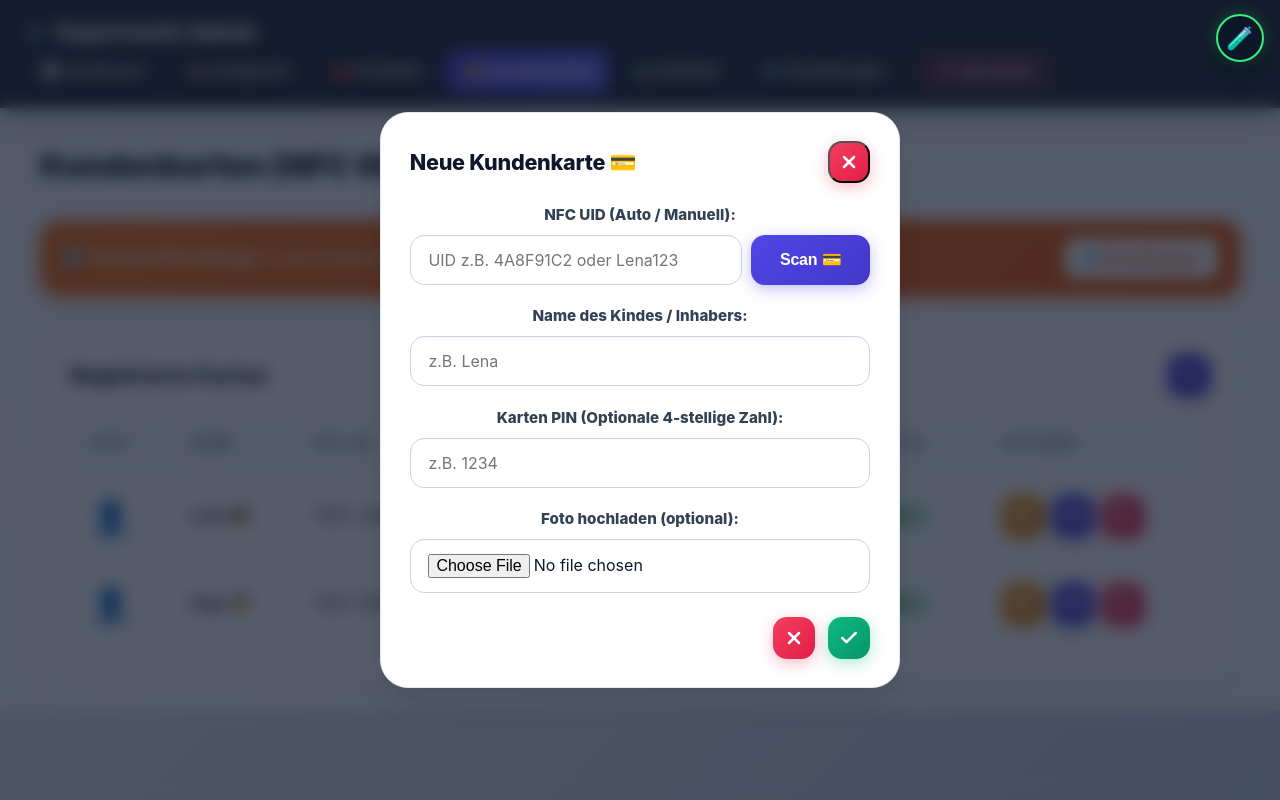
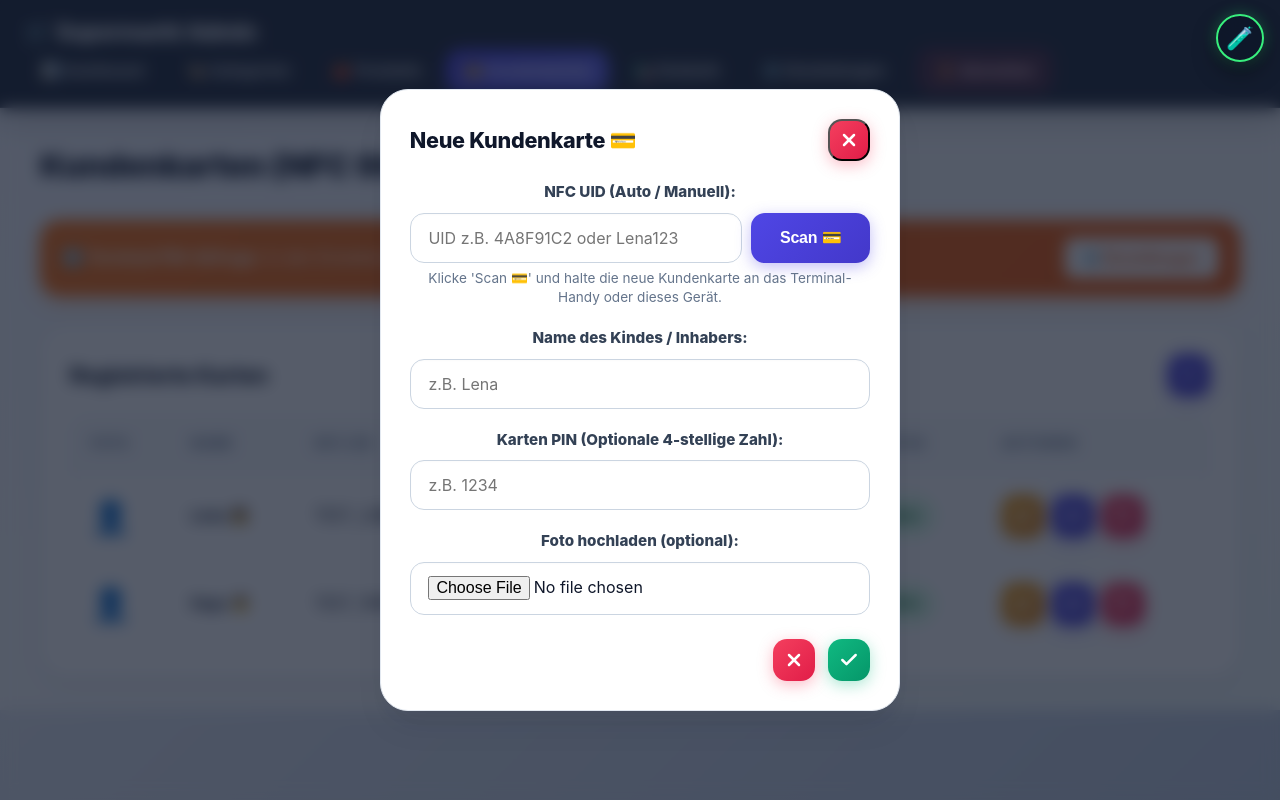
Before and after one commit to Ayakashi97/kids-supermarket, a Flask app: page /admin/cards in a window 1280 px wide, after a click on "Neue Karte registrieren". Run offline with Flask 3, Linux system fonts and the light colour scheme; the visitor is signed in with stand-in values (Sample User, id 1); some libraries are stand-ins or nearby versions.

Commit message:
docs(admin): add help text under NFC UID field in card modal

```diff
--- a/app/templates/admin/cards.html
+++ b/app/templates/admin/cards.html
@@ -105,6 +105,7 @@
                     <input type="text" id="nfc_uid" name="nfc_uid" placeholder="UID z.B. 4A8F91C2 oder Lena123" required>
                     <button type="button" class="btn btn-primary" id="scanBtn" style="white-space: nowrap;">Scan 💳</button>
                 </div>
+                <small style="display:block; margin-top:0.4rem; color: var(--admin-muted);">Klicke 'Scan 💳' und halte die neue Kundenkarte an das Terminal-Handy oder dieses Gerät.</small>
             </div>
 
             <div class="form-group">
```
